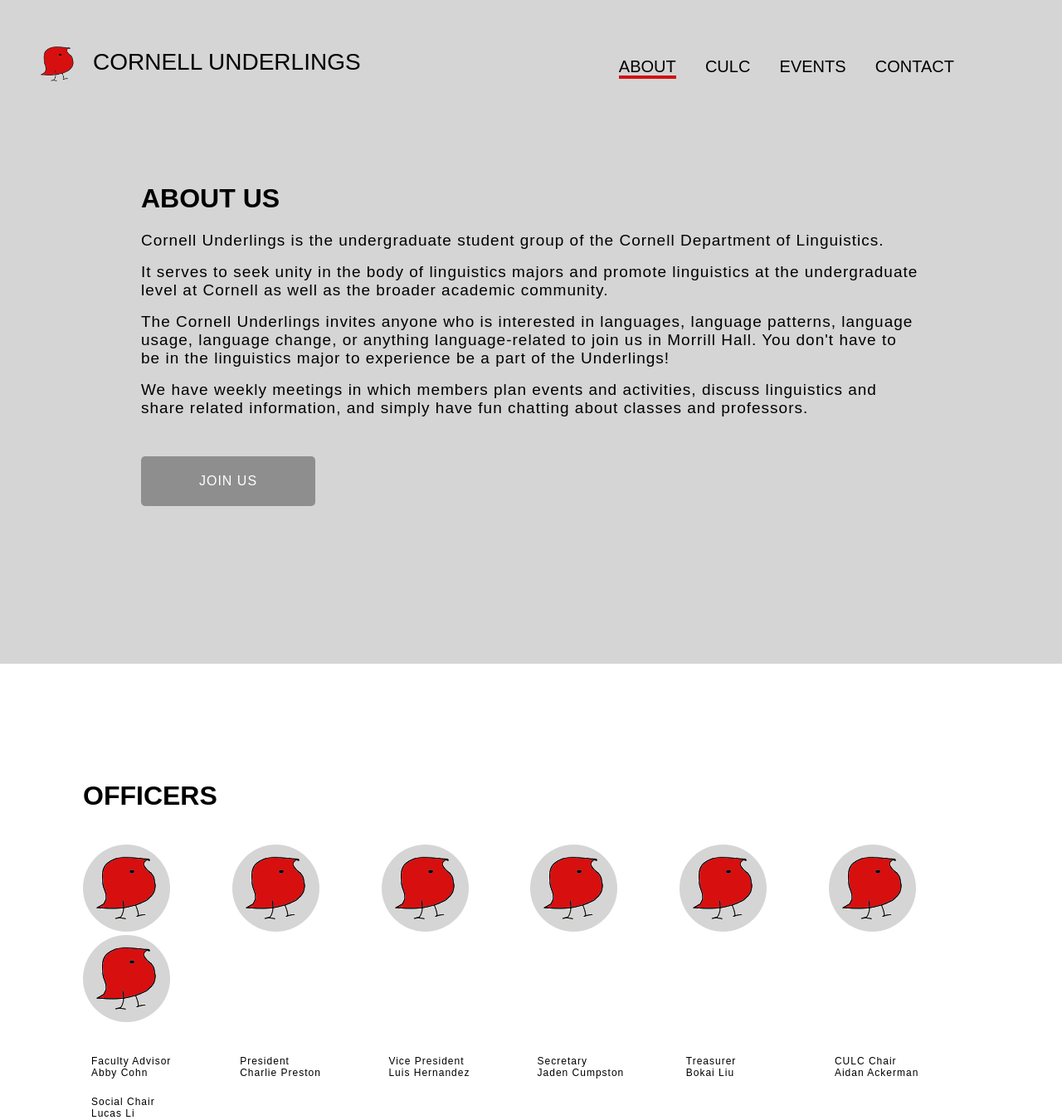
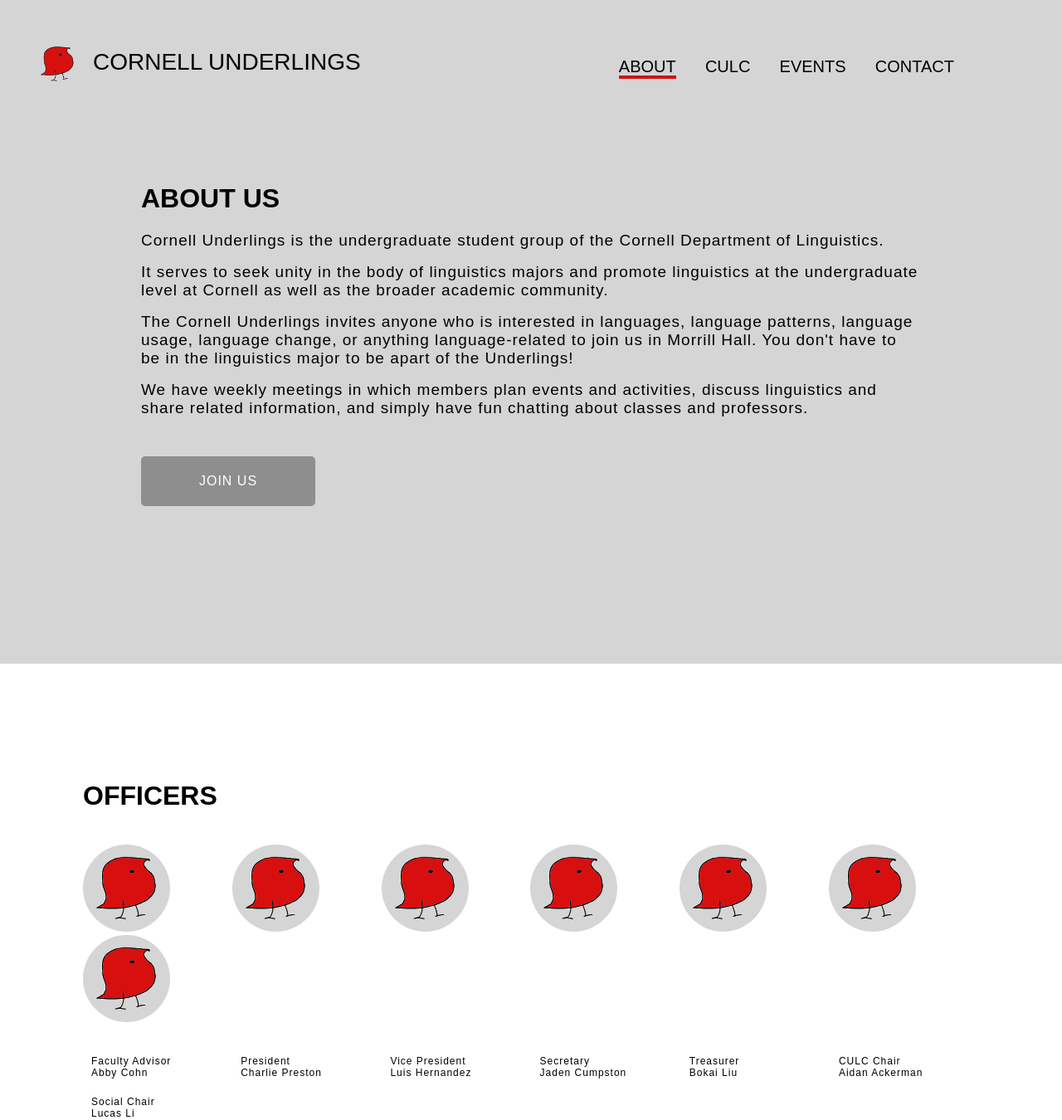
Before and after one commit to novembersvisions/underlings-website, a PHP site: template pages/about.php in a window 1280 px wide. Shown: the whole page at 83% size. Run offline with PHP 8.4, Linux system fonts and the light colour scheme; the template is opened without the code that fills it, so the values that code supplies are empty.

Commit message:
update content

```diff
--- a/pages/about.php
+++ b/pages/about.php
@@ -26,7 +26,7 @@ $nav_contact = '';
 
         <h2>Cornell Underlings is the undergraduate student group of the Cornell Department of Linguistics.</h2>
         <h2>It serves to seek unity in the body of linguistics majors and promote linguistics at the undergraduate level at Cornell as well as the broader academic community.</h2>
-        <h2>The Cornell Underlings invites anyone who is interested in languages, language patterns, language usage, language change, or anything language-related to join us in Morrill Hall. You don't have to be in the linguistics major to experience be a part of the Underlings!</h2>
+        <h2>The Cornell Underlings invites anyone who is interested in languages, language patterns, language usage, language change, or anything language-related to join us in Morrill Hall. You don't have to be in the linguistics major to be apart of the Underlings!</h2>
         <h2>We have weekly meetings in which members plan events and activities, discuss linguistics and share related information, and simply have fun chatting about classes and professors.</h2>
         <a href="https://cornell.campusgroups.com/UnderLings/club_signup" target="_blank"><div class="about-button"><p>Join Us</p></div></a>
     </div>
--- a/pages/index.php
+++ b/pages/index.php
@@ -33,7 +33,7 @@ $nav_contact = '';
 </div>
 
 <div class="home-2">
-  <h2>The Cornell Underlings invites anyone who is interested in languages, language patterns, language usage, language change, or anything language-related to join us in Morrill Hall. You don't have to be in the linguistics major to experience be a part of the Underlings!</h2>
+  <h2>The Cornell Underlings invites anyone who is interested in languages, language patterns, language usage, language change, or anything language-related to join us in Morrill Hall. You don't have to be in the linguistics major to be apart of the Underlings!</h2>
   <h2>We have weekly meetings in which members plan events and activities, discuss linguistics and share related information, and simply have fun chatting about classes and professors.</h2>
   <a href="https://cornell.campusgroups.com/UnderLings/club_signup" target="_blank"><div class="home-2-button"><p>Join Us</p></div></a>
 </div>
--- a/public/styles/style.css
+++ b/public/styles/style.css
@@ -207,5 +207,5 @@ nav {
     display: inline-block;
     margin-right: 6%;
     margin-top: 20px;
-    width: 105px;
+    width: 106px;
 }
```
